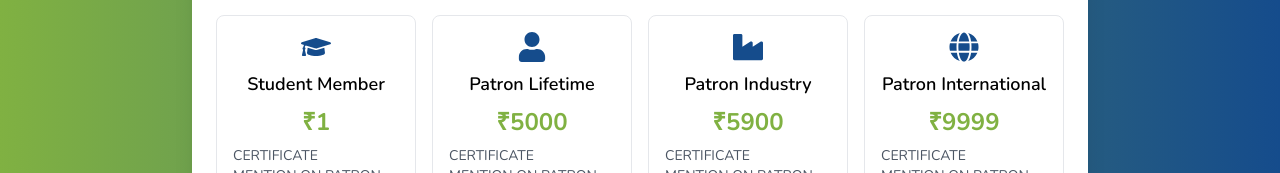
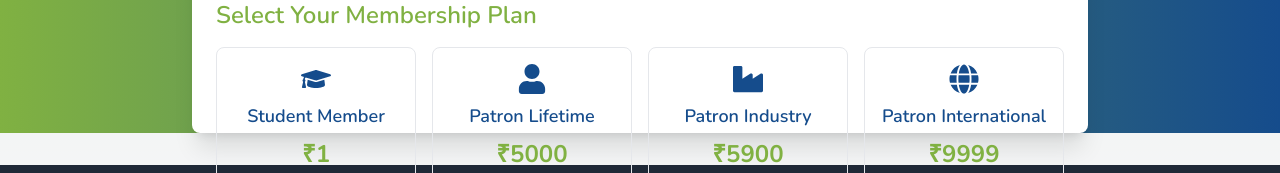
Before and after one commit to ravindrasirvi609/OPF, a Next.js app: page /membershipForm in a window 1280 px wide. Shown: the part 779-952 px from the top of the page. Built offline with nearby package versions, Linux system fonts and the light colour scheme; no server answers.

Commit message:
chore: Update membership form page layout and styles

```diff
--- a/src/app/membershipForm/page.tsx
+++ b/src/app/membershipForm/page.tsx
@@ -202,7 +202,7 @@ const MembershipForm: React.FC = () => {
   };
 
   return (
-    <div className="max-w-4xl mx-auto p-6 bg-white rounded-lg shadow-xl ">
+    <div className="max-w-4xl mx-auto p-6 m-8 bg-white h-screen rounded-lg shadow-xl ">
       <h2 className="text-3xl font-bold text-center text-[#154c8c] mb-8">
         OPF Membership Application
       </h2>
@@ -355,7 +355,7 @@ const MembershipForm: React.FC = () => {
                 <div className="flex items-center justify-center text-3xl text-[#154c8c] mb-2">
                   {plan.icon}
                 </div>
-                <h4 className="text-lg font-semibold text-center">
+                <h4 className="text-lg font-semibold text-center text-[#154c8c]">
                   {plan.name}
                 </h4>
                 <p className="text-2xl font-bold text-center text-[#80b142] mt-2">
```
